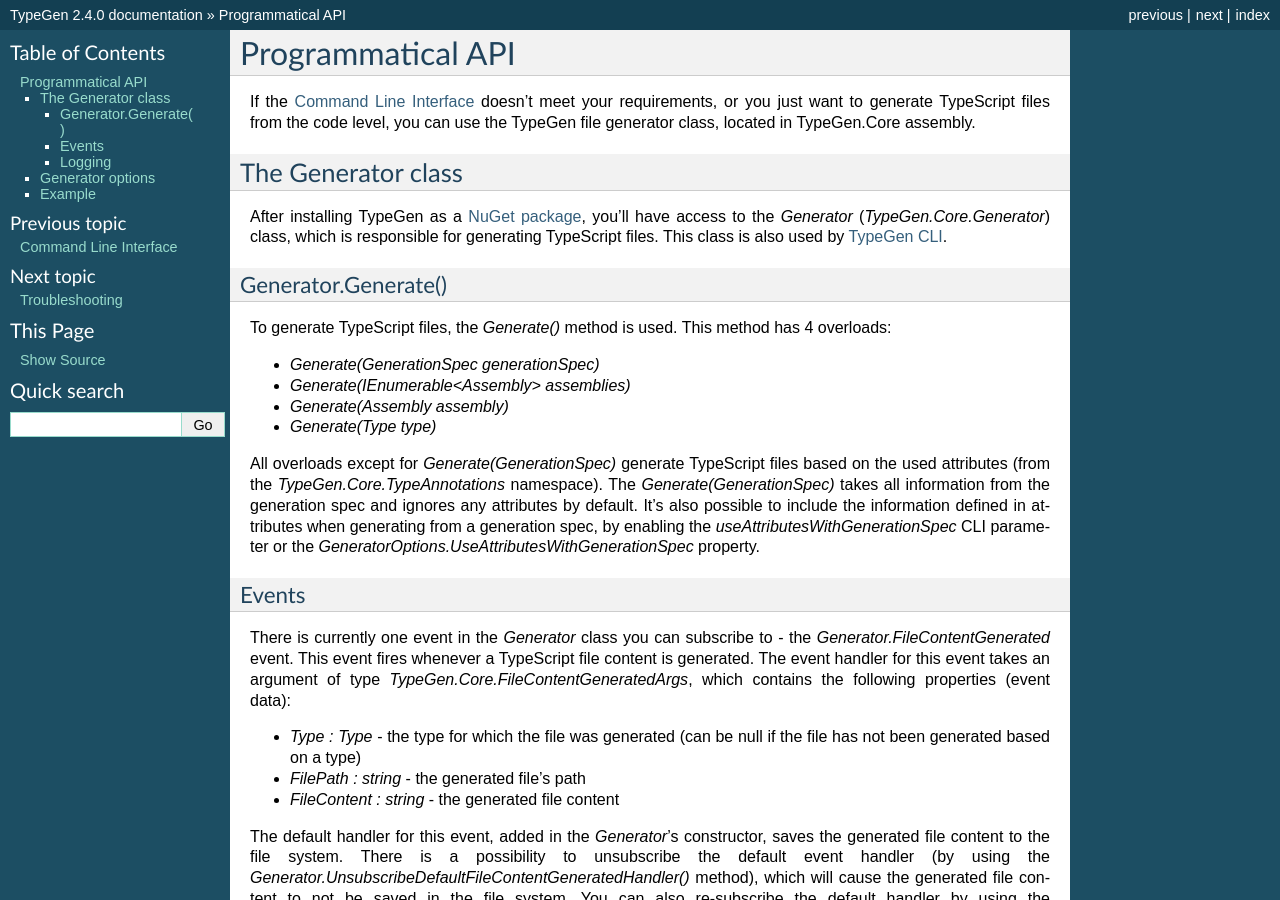
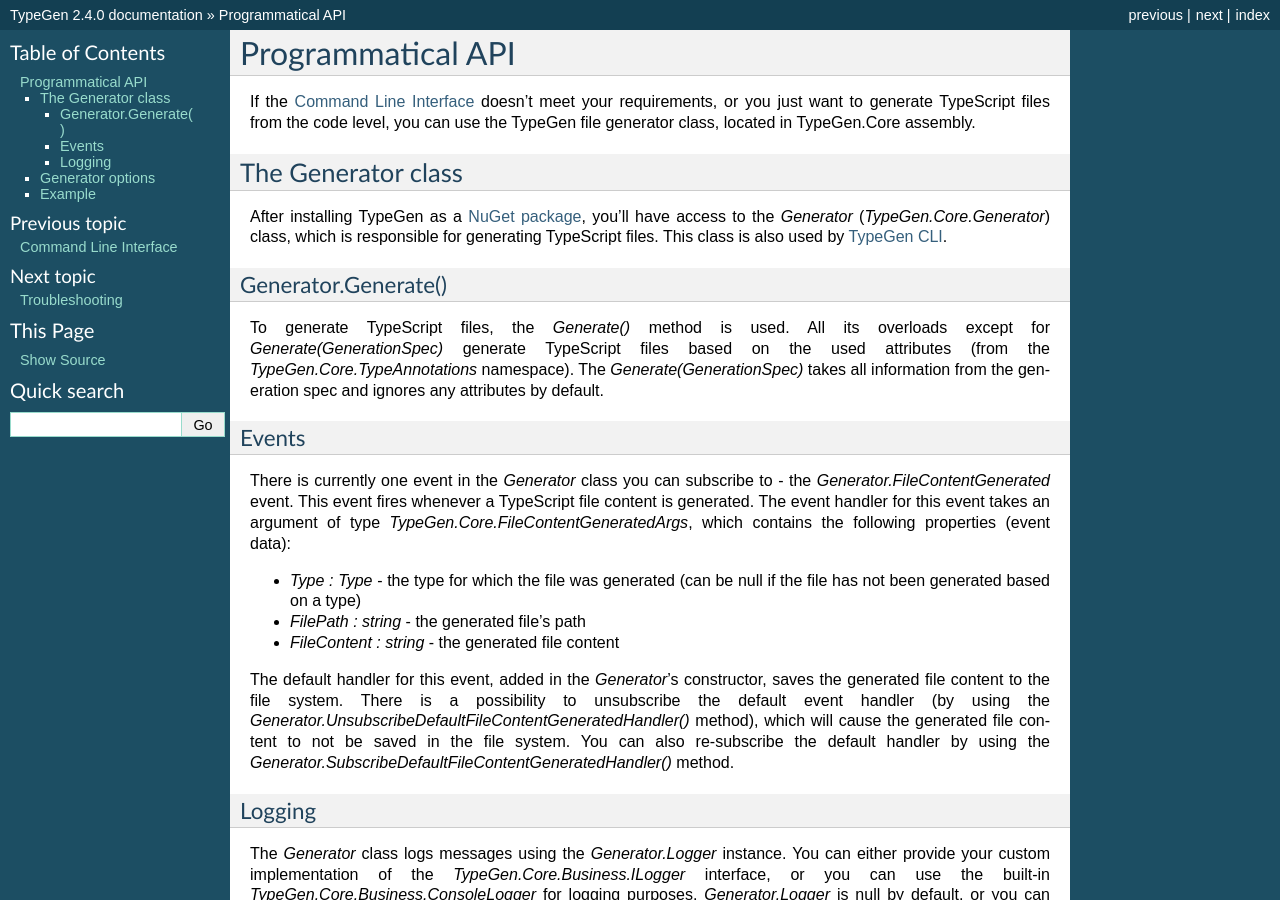
Before and after one commit to jburzynski/TypeGenDocs, a Sphinx documentation site: the page built from source/programmaticalapi.rst, in a window 1280 px wide and 900 px high. Built offline with Sphinx 7.4.7, drawn with Linux system fonts in a browser that asks for light colours.

Commit message:
removed info about "useAttributesWithGenerationSpecs"

```diff
--- a/source/programmaticalapi.rst
+++ b/source/programmaticalapi.rst
@@ -12,14 +12,7 @@
 Generator.Generate()
 --------------------
 
-To generate TypeScript files, the *Generate()* method is used. This method has 4 overloads:
-
-* *Generate(GenerationSpec generationSpec)*
-* *Generate(IEnumerable<Assembly> assemblies)*
-* *Generate(Assembly assembly)*
-* *Generate(Type type)*
-
-All overloads except for *Generate(GenerationSpec)* generate TypeScript files based on the used attributes (from the *TypeGen.Core.TypeAnnotations* namespace). The *Generate(GenerationSpec)* takes all information from the generation spec and ignores any attributes by default. It's also possible to include the information defined in attributes when generating from a generation spec, by enabling the *useAttributesWithGenerationSpec* CLI parameter or the *GeneratorOptions.UseAttributesWithGenerationSpec* property.
+To generate TypeScript files, the *Generate()* method is used. All its overloads except for *Generate(GenerationSpec)* generate TypeScript files based on the used attributes (from the *TypeGen.Core.TypeAnnotations* namespace). The *Generate(GenerationSpec)* takes all information from the generation spec and ignores any attributes by default.
 
 Events
 ------
```
